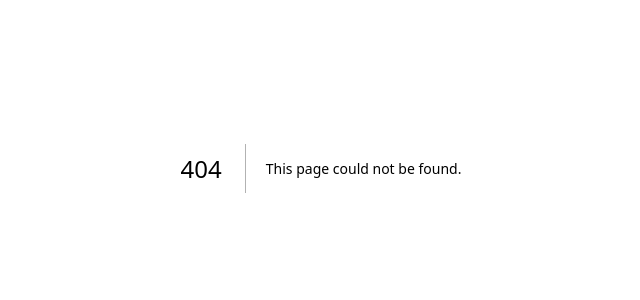
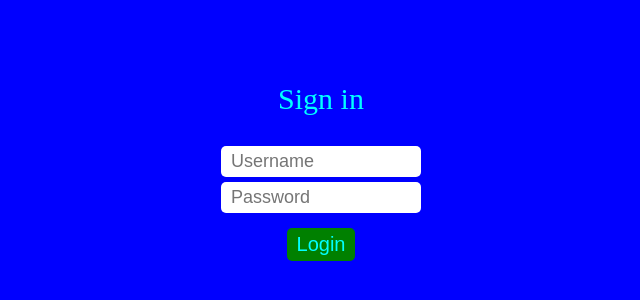
Before and after one commit to ArthurYegoryan/language-learning-app, a Next.js app: page /login in a window 1280 px wide. Before the commit this address had no page. Shown: the part 232-532 px from the top of the page, without its empty margins (319-959 px from the left). Built offline with nearby package versions, Linux system fonts and the light colour scheme; no server answers; the database is empty.

Commit message:
feat(login): create login page, add styles, add checking username and password validation and redirection to student page

```diff
--- /dev/null
+++ b/app/login/page.jsx
@@ -0,0 +1,9 @@
+import LoginSection from "@/components/loginSection/LoginSection";
+
+const Login = () => {
+    return (
+        <LoginSection />
+    );
+};
+
+export default Login;
--- /dev/null
+++ b/components/loginSection/LoginSection.css
@@ -0,0 +1,38 @@
+body {
+    margin: 0;
+    background-color: blue;
+}
+
+.login-section {
+    display: flex;
+    justify-content: center;
+    align-items: center;
+    width: 100%;
+    height: 97vh;
+}
+
+.p-sign-in {
+    font-size: 30px;
+    text-align: center;
+    color: aqua;
+}
+
+.login-input-div {
+    margin-bottom: 5px;
+}
+
+.login-button-div {
+    text-align: center;
+}
+
+.login-button {
+    background-color: green;
+    margin-top: 10px;
+    color: aqua;
+    font-size: 20px;
+}
+
+.p-invalid-field {
+    margin-top: 5px;
+    color: red;
+}
--- /dev/null
+++ b/components/loginSection/LoginSection.jsx
@@ -0,0 +1,80 @@
+"use client";
+
+import "@/components/loginSection/LoginSection.css";
+import { db } from "@/utils/firebaseConfig";
+import { getDocs, collection } from "firebase/firestore";
+import P from "@/generalComponents/texts/P.component";
+import Input from "@/generalComponents/inputComponents/generalInputComponent/Input.component";
+import Button from "@/generalComponents/button/Button.component";
+import { useEffect, useState } from "react";
+import { useRouter } from "next/navigation";
+
+const fetchUserDataFromFirestore = async () => {
+    const querySnapshot = await getDocs(collection(db, "users"));
+
+    const data = [];
+    querySnapshot.forEach((doc) => {
+        data.push({ id: doc.id, ...doc.data()});
+    });
+
+    return data;
+};
+
+const LoginSection = () => {
+    const [ username, setUsername ] = useState("");
+    const [ password, setPassword ] = useState("");
+    const [ userData, setUserData ] = useState([]);
+    const [ showErrorUserPass, setShowErrorUserPass ] = useState(false);
+    const { push } = useRouter();
+
+    useEffect(() => {
+        const fetchUserData = async () => {
+            const data = await fetchUserDataFromFirestore();
+            setUserData(data);
+        };
+        fetchUserData();
+    }, []);
+
+    const checkLogin = (evt) => {
+        evt.preventDefault();
+
+        console.log(JSON.stringify(userData, null, 2));
+
+        userData.forEach((user) => {
+            if (user.username === username && user.password === password) {
+                if (user.role === "student") {
+                    push("/student");
+                }
+            }
+        });
+        setShowErrorUserPass(true);
+    };
+
+    return (
+        <section className="login-section">
+            <div className="login-area">
+                <P text="Sign in" className="p-sign-in" />
+                <form onSubmit={checkLogin}>
+                    <Input type="text"
+                           placeholder="Username"
+                           classNameDiv="login-input-div"
+                           onChangeHandler={ (evt) => setUsername(evt.target.value) }
+                    />
+                    <Input type="password"
+                           placeholder="Password"
+                           classNameDiv="login-input-div"
+                           onChangeHandler={ (evt) => setPassword(evt.target.value) }
+                    />
+                    {showErrorUserPass &&
+                        <P text="Invalid username or password!" className="p-invalid-field" />
+                    }
+                    <div className="login-button-div">
+                        <Button label="Login" className="login-button" />
+                    </div>
+                </form>
+            </div>
+        </section>
+    );
+};
+
+export default LoginSection;
--- a/components/registrationSection/mainRegistrationPage/MainRegistrationPage.jsx
+++ b/components/registrationSection/mainRegistrationPage/MainRegistrationPage.jsx
@@ -27,7 +27,7 @@ const MainRegistrationPage = ({
     return (
         <div className="main-registration-page">
             <P text="Sign up" className="p-sign-up" />
-            <form action="" onSubmit={mainFormOnSubmitHandler}>
+            <form onSubmit={mainFormOnSubmitHandler}>
                 <Input type="text" placeholder="Username" classNameDiv="reg-input-div" onChangeHandler={(evt) => setUsername(evt.target.value)} />
                 <Input type="text" placeholder="First name" classNameDiv="reg-input-div" onChangeHandler={(evt) => setFirstname(evt.target.value)} />
                 <Input type="text" placeholder="Last name" classNameDiv="reg-input-div" onChangeHandler={(evt) => setLastname(evt.target.value)} />
```
Also changed, not shown: app/student/page.jsx (added, +9 -0 lines).
